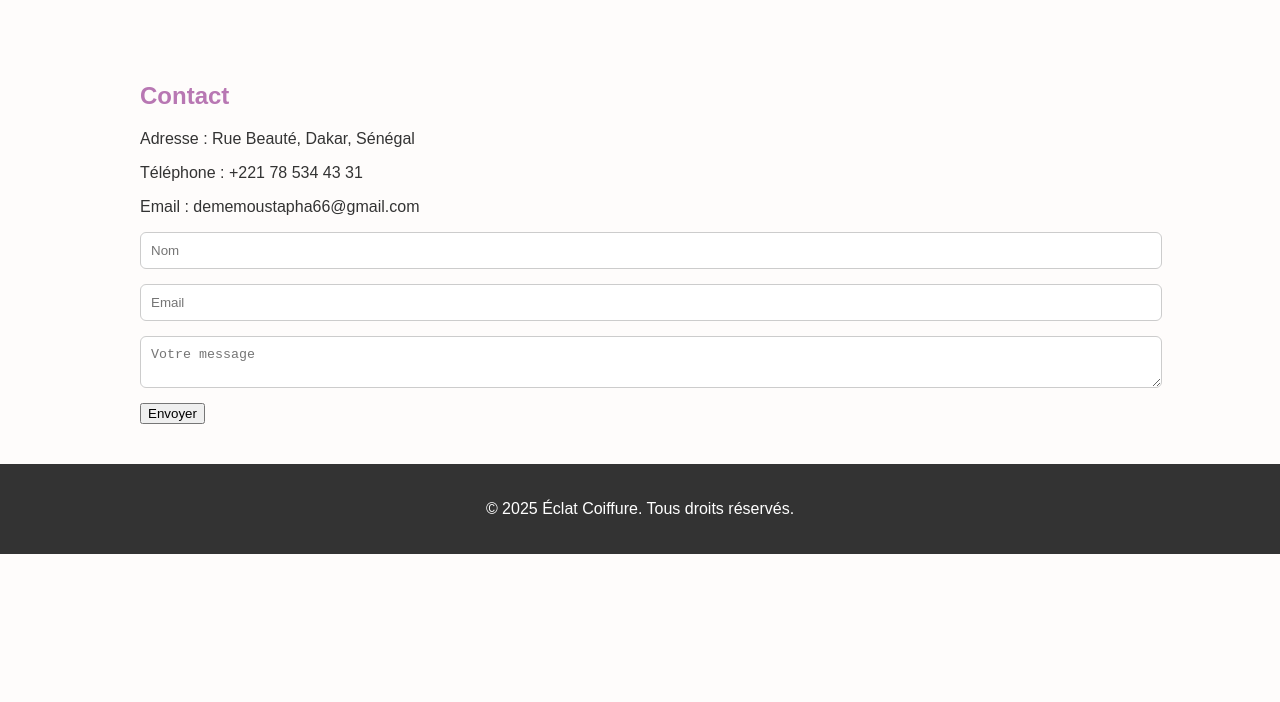
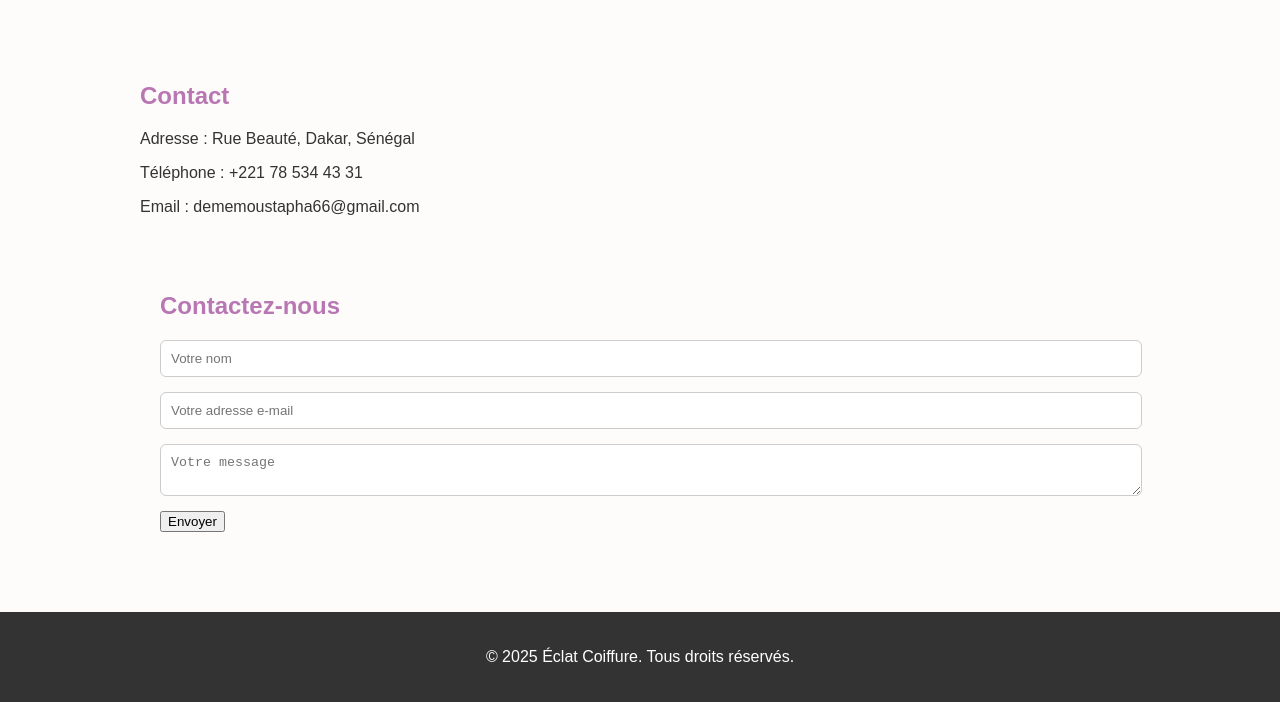
Before and after one commit to DEME349/chez-eclat, a plain HTML site: page index.html in a window 1280 px wide. Shown: the part 2279-2981 px from the top of the page. Before the commit the page ends 2833 px from the top, so only its background shows below. Drawn offline with Linux system fonts and the light colour scheme.

Commit message:
Add files via upload

```diff
--- a/index.html
+++ b/index.html
@@ -100,14 +100,22 @@
     <p>Adresse : Rue Beauté, Dakar, Sénégal</p>
     <p>Téléphone : +221 78 534 43 31</p>
     <p>Email : dememoustapha66@gmail.com</p>
-    <form>
-      <form action="https://formsubmit.co/dememoustapha66@.com" method="POST">
-  <input type="text" name="name" placeholder="Nom" required>
-  <input type="email" name="email" placeholder="Email" required>
-  <textarea name="message" placeholder="Votre message" required></textarea>
-  <button type="submit">Envoyer</button>
-</form>
-  </section>  <footer>
+      <section id="contact">
+  <h2>Contactez-nous</h2>
+  <form action="https://formsubmit.co/dememoustapha66@gmail.com" method="POST">
+    <input type="text" name="name" placeholder="Votre nom" required>
+    <input type="email" name="email" placeholder="Votre adresse e-mail" required>
+    <textarea name="message" placeholder="Votre message" required></textarea>
+
+    <!-- Anti-spam + redirection (facultatif) -->
+    <input type="hidden" name="_captcha" value="false">
+    <input type="hidden" name="_next" value="https://ton-site.github.io/merci.html">
+
+    <button type="submit">Envoyer</button>
+  </form>
+</section>
+  </section>
+  <footer>
     <p>&copy; 2025 Éclat Coiffure. Tous droits réservés.</p>
   </footer>
 </body>
```
